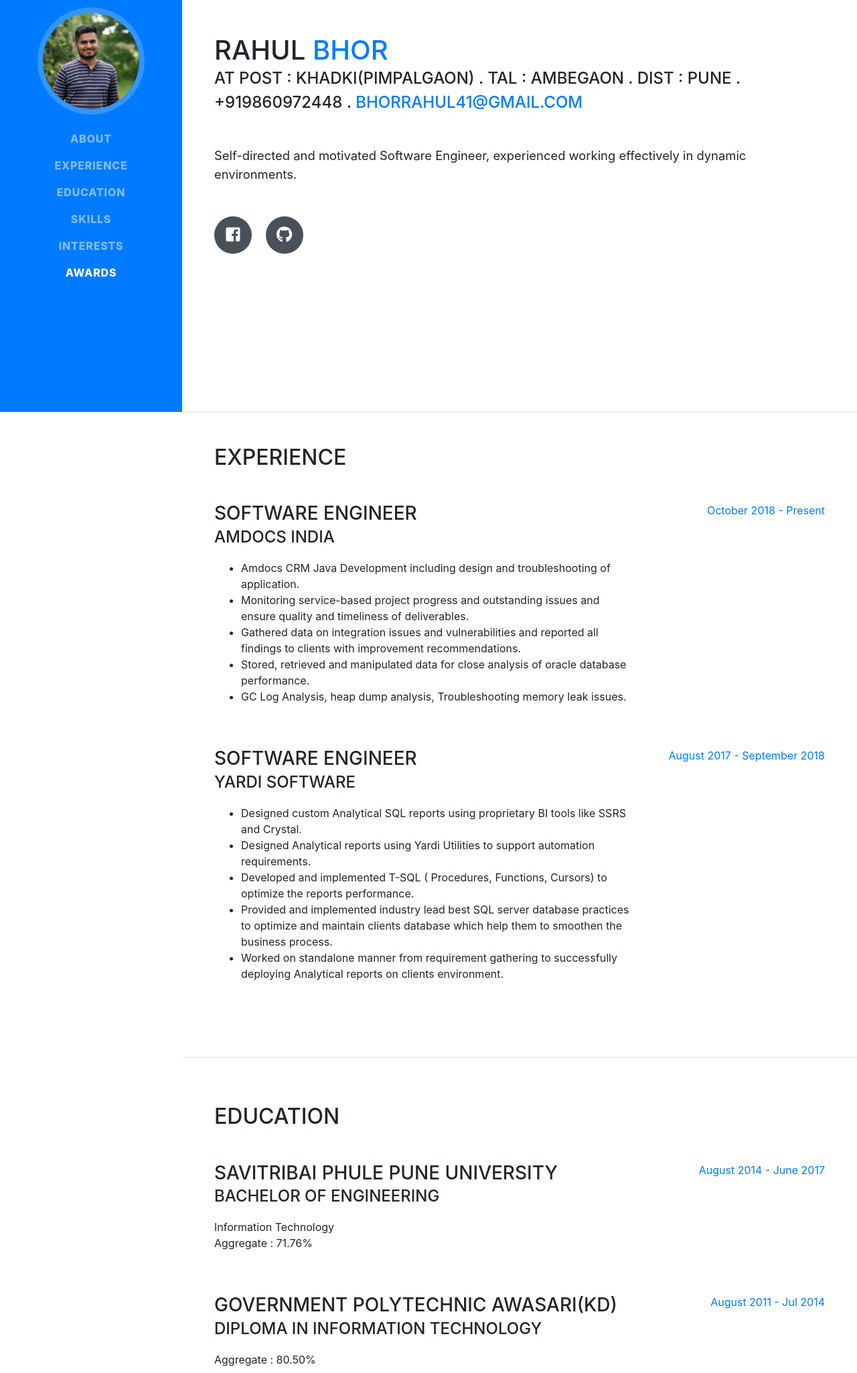
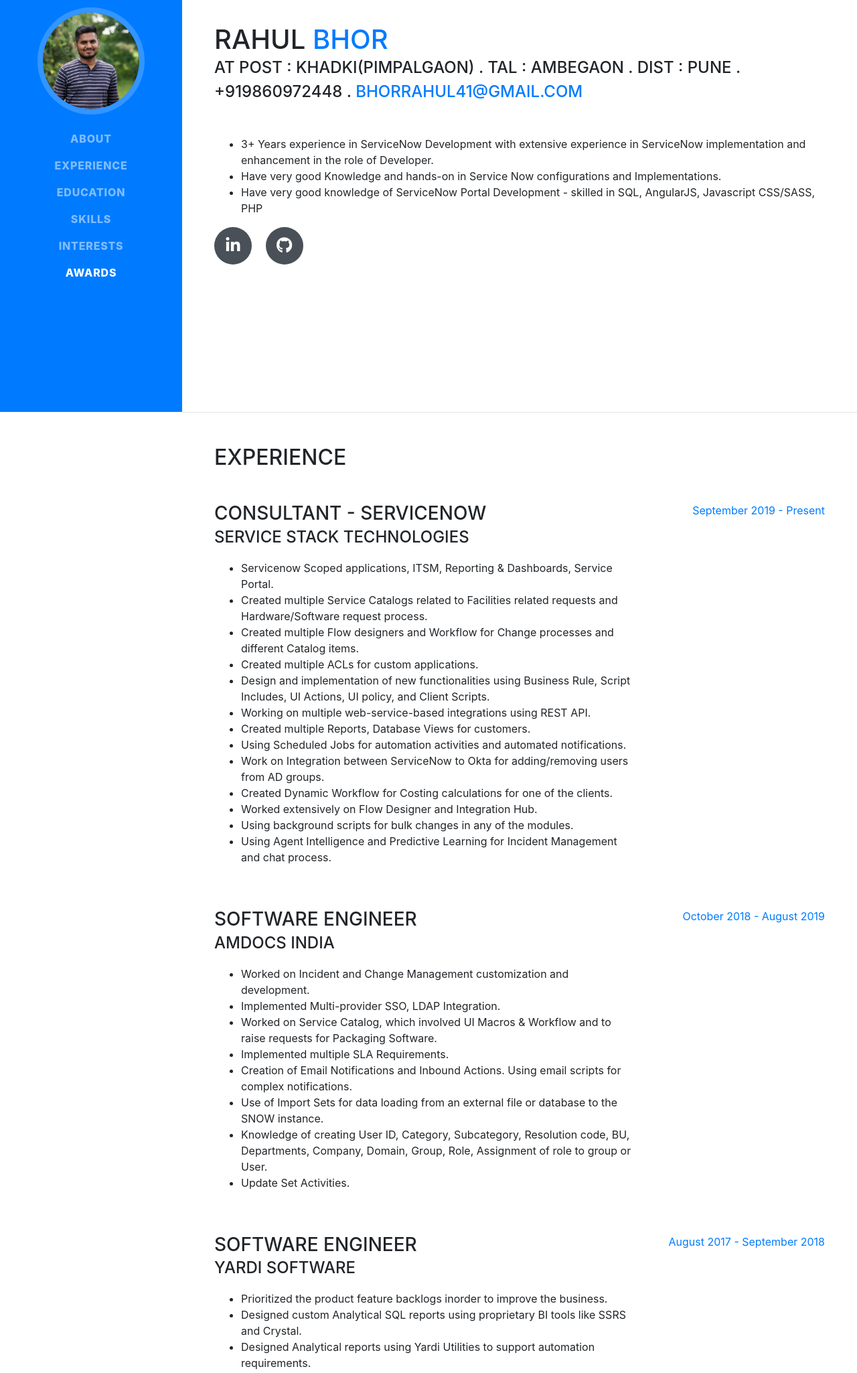
Before and after one commit to rahulbhor02/RahulBhor, a website with bundled scripts: page index.html in a window 1280 px wide. Shown: the part 185-2235 px from the top of the page at 67% size. Built offline with nearby package versions, Linux system fonts and the light colour scheme; a web font is replaced by a local one.

Commit message:
Update index.html

```diff
--- a/index.html
+++ b/index.html
@@ -69,10 +69,16 @@
           <div class="subheading mb-5">At Post : Khadki(Pimpalgaon) . Tal : Ambegaon . Dist : Pune . +919860972448 .
             <a href="mailto:bhorrahul41@gmail.com">bhorrahul41@gmail.com</a>
           </div>
-          <p class="lead mb-5">Self-directed and motivated Software Engineer, experienced working effectively in dynamic environments.</p>
+          <p class="lead mb-5">
+           <ul>
+             <li>3+ Years experience in ServiceNow Development with extensive experience in ServiceNow implementation and enhancement in the role of Developer.</li>
+             <li>Have very good Knowledge and hands-on in Service Now configurations and Implementations.</li>
+             <li>Have very good knowledge of ServiceNow Portal Development - skilled in SQL, AngularJS, Javascript CSS/SASS, PHP</li>
+           </ul>
+          </p>
           <div class="social-icons">
             <a href="https://www.linkedin.com/in/rahulbhor">
-              <i class="fab fa-facebook-square"></i>
+              <i class="fab fa-linkedin-in"></i>
             </a>
             <a href="https://github.com/rahulbhor">
               <i class="fab fa-github"></i>
@@ -89,20 +95,50 @@
 
           <div class="resume-item d-flex flex-column flex-md-row mb-5">
             <div class="resume-content mr-auto">
+              <h3 class="mb-0">Consultant - ServiceNow</h3>
+              <div class="subheading mb-3">Service Stack Technologies</div>
+              <p>
+              <ul>
+                <li>Servicenow Scoped applications, ITSM, Reporting & Dashboards, Service Portal.</li>
+                <li>Created multiple Service Catalogs related to Facilities related requests and Hardware/Software request process.</li>
+                <li>Created multiple Flow designers and Workflow for Change processes and different Catalog items.</li>
+                <li>Created multiple ACLs for custom applications.</li>
+                <li>Design and implementation of new functionalities using Business Rule, Script Includes, UI Actions, UI policy, and Client Scripts.</li>
+                <li>Working on multiple web-service-based integrations using REST API.</li>
+                <li>Created multiple Reports, Database Views for customers.</li>
+                <li>Using Scheduled Jobs for automation activities and automated notifications.</li>
+                <li>Work on Integration between ServiceNow to Okta for adding/removing users from AD groups.</li>
+                <li>Created Dynamic Workflow for Costing calculations for one of the clients.</li>
+                <li>Worked extensively on Flow Designer and Integration Hub.</li>
+                <li>Using background scripts for bulk changes in any of the modules.</li>
+                <li>Using Agent Intelligence and Predictive Learning for Incident Management and chat process.</li>
+              </ul>
+              </p>
+            </div>
+            <div class="resume-date text-md-right">
+              <span class="text-primary">September 2019 - Present</span>
+            </div>
+          </div>
+
+          <div class="resume-item d-flex flex-column flex-md-row mb-5">
+            <div class="resume-content mr-auto">
               <h3 class="mb-0">Software Engineer</h3>
               <div class="subheading mb-3">Amdocs India</div>
               <p>
               <ul>
-                <li>Amdocs CRM Java Development including design and troubleshooting of application.</li>
-                <li>Monitoring service-based project progress and outstanding issues and ensure quality and timeliness of deliverables.</li>
-                <li>Gathered data on integration issues and vulnerabilities and reported all findings to clients with improvement recommendations.</li>
-                <li>Stored, retrieved and manipulated data for close analysis of oracle database performance.</li>
-                <li>GC Log Analysis, heap dump analysis, Troubleshooting memory leak issues.</li>
+                <li>Worked on Incident and Change Management customization and development.</li>
+                <li>Implemented Multi-provider SSO, LDAP Integration.</li>
+                <li>Worked on Service Catalog, which involved UI Macros & Workflow and to raise requests for Packaging Software.</li>
+                <li>Implemented multiple SLA Requirements.</li>
+                <li>Creation of Email Notifications and Inbound Actions. Using email scripts for complex notifications.</li>
+                <li>Use of Import Sets for data loading from an external file or database to the SNOW instance.</li>
+                <li>Knowledge of creating User ID, Category, Subcategory, Resolution code, BU, Departments, Company, Domain, Group, Role, Assignment of role to group or User.</li>
+                <li>Update Set Activities.</li>
               </ul>
               </p>
             </div>
             <div class="resume-date text-md-right">
-              <span class="text-primary">October 2018 - Present</span>
+              <span class="text-primary">October 2018 - August 2019</span>
             </div>
           </div>
 
@@ -112,6 +148,7 @@
               <div class="subheading mb-3">Yardi Software</div>
               <p>
                 <ul style="disc">
+                  <li>Prioritized the product feature backlogs inorder to improve the business.</li>
                   <li>Designed custom Analytical SQL reports using proprietary BI tools like SSRS and Crystal. </li>
                   <li>Designed Analytical reports using Yardi Utilities to support automation requirements.</li>
                   <li>Developed and implemented T-SQL ( Procedures, Functions, Cursors) to optimize the reports performance.</li>
@@ -193,17 +230,39 @@
           <div class="subheading mb-3">Programming Languages &amp; Tools</div>
           <ul class="list-inline dev-icons">
             <li class="list-inline-item">
+              <i class="fa fa-cloud"></i>
+            </li>
+            <li class="list-inline-item">
               <i class="fab fa-java"></i>
             </li>
-            <li class="list-inline-item">
+            <!--<li class="list-inline-item">
               <i class="fab fa-python"></i>
             </li>
+          <li class="list-inline-item">
+              <i class="fab fa-php"></i>
+            </li>
+            </li>
             <li class="list-inline-item">
-              <i class="fas fa-database"></i>
+              <i class="fab fa-node-js"></i>
+            </li>
+
+            <li class="list-inline-item">
+              <i class="fab fa-sass"></i>
+            </li>
+            <li class="list-inline-item">
+              <i class="fab fa-less"></i>
             </li>
             <li class="list-inline-item">
               <i class="fab fa-php"></i>
             </li>
+            <li class="list-inline-item">
+              <i class="fab fa-wordpress"></i>
+            </li>
+          -->
+            <li class="list-inline-item">
+              <i class="fas fa-database"></i>
+            </li>
+
             <li class="list-inline-item">
               <i class="fab fa-html5"></i>
             </li>
@@ -216,22 +275,7 @@
             <li class="list-inline-item">
               <i class="fab fa-angular"></i>
             </li>
-            </li>
-            <li class="list-inline-item">
-              <i class="fab fa-node-js"></i>
-            </li>
-            <li class="list-inline-item">
-              <i class="fab fa-sass"></i>
-            </li>
-            <li class="list-inline-item">
-              <i class="fab fa-less"></i>
-            </li>
-            <li class="list-inline-item">
-              <i class="fab fa-php"></i>
-            </li>
-            <li class="list-inline-item">
-              <i class="fab fa-wordpress"></i>
-            </li>
+
 
           </ul>
 
@@ -262,8 +306,8 @@
       <section class="resume-section p-3 p-lg-5 d-flex flex-column" id="interests">
         <div class="my-auto">
           <h2 class="mb-5">Interests</h2>
-          <p>Apart from being a Software Engineer, I enjoy most of my time being outdoors. In the winter, I am an avid skier and I love treeking. I enjoy bike riding, swimming and games like cricket.</p>
-          <p class="mb-0">When forced indoors, I follow a number of sci-fi and fantasy genre movies and television shows, as well as I am an aspiring chef, and I spend a large amount of my free time exploring the latest technology advancements in the front-end web development world.</p>
+          <p>Apart from being a Software Developer, I enjoy most of my time being outdoors. In the winter, I am an avid skier and I love treeking. I enjoy bike riding, swimming and games like cricket.</p>
+          <!--<p class="mb-0">When forced indoors, I follow a number of sci-fi and fantasy genre movies and television shows, as well as I am an aspiring chef, and I spend a large amount of my free time exploring the latest technology advancements in the front-end web development world.</p>-->
         </div>
       </section>
 
@@ -275,25 +319,16 @@
           <ul class="fa-ul mb-0">
             <li>
               <i class="fa-li fa fa-trophy text-warning"></i>
-              Internship - Syntel December 2016 - January 2017</li>
+              Certified ServiceNow Administrator</li>
             <li>
               <i class="fa-li fa fa-trophy text-warning"></i>
-              Industrial Training at Bitwise global</li>
+              Certified Application Developer - ServiceNow</li>
             <li>
               <i class="fa-li fa fa-trophy text-warning"></i>
-              Won ‘A’ grade in WEBMANIA national level event organized by Bharti Vidyapeeth</li>
+              The Complete Guide to Service Portal in ServiceNow</li>
             <li>
               <i class="fa-li fa fa-trophy text-warning"></i>
-              Awarded by certificate of excellence as Qualified Mensan by the MENSA MEGA</li>
-            <li>
-              <i class="fa-li fa fa-trophy text-warning"></i>
-              PHP workshop by Microsoft BizSpark </li>
-            <li>
-              <i class="fa-li fa fa-trophy text-warning"></i>
-              Member of the NGO “ART OF LIVING”</li>
-            <li>
-              <i class="fa-li fa fa-trophy text-warning"></i>
-              Various inter-college cultural and sports events</li>
+              Internship - Syntel December 2016 - January 2017</li>
           </ul>
         </div>
       </section>
```
